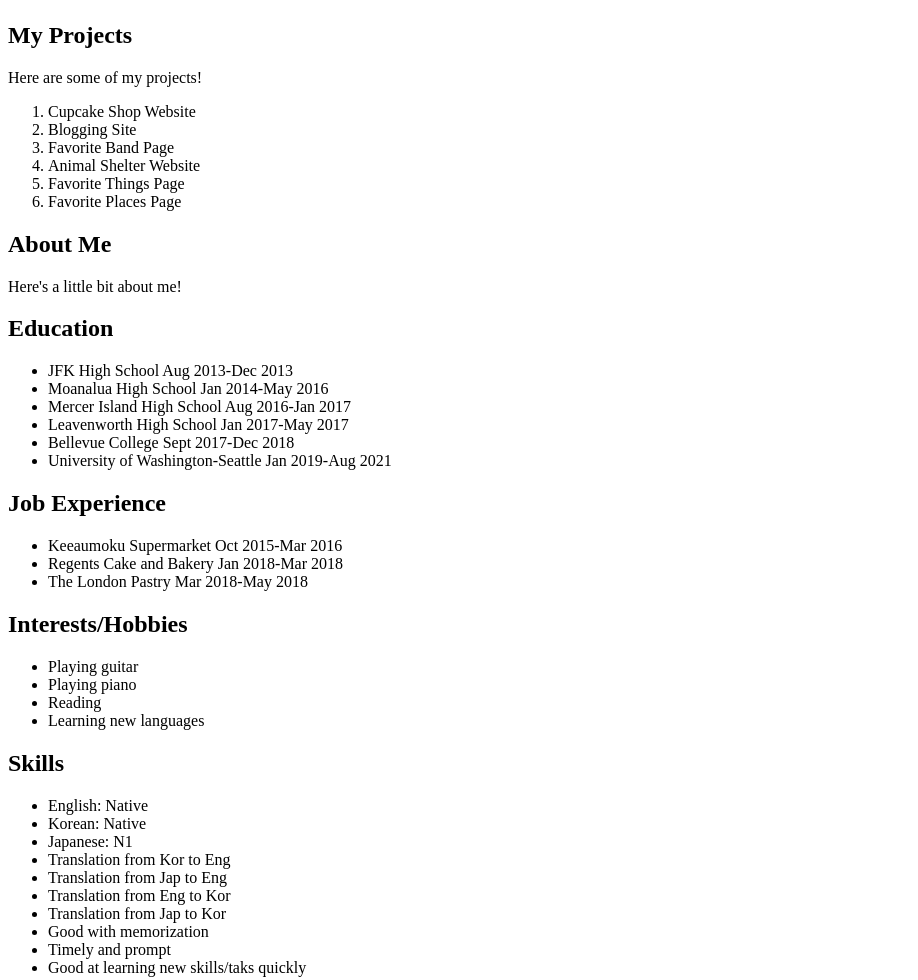
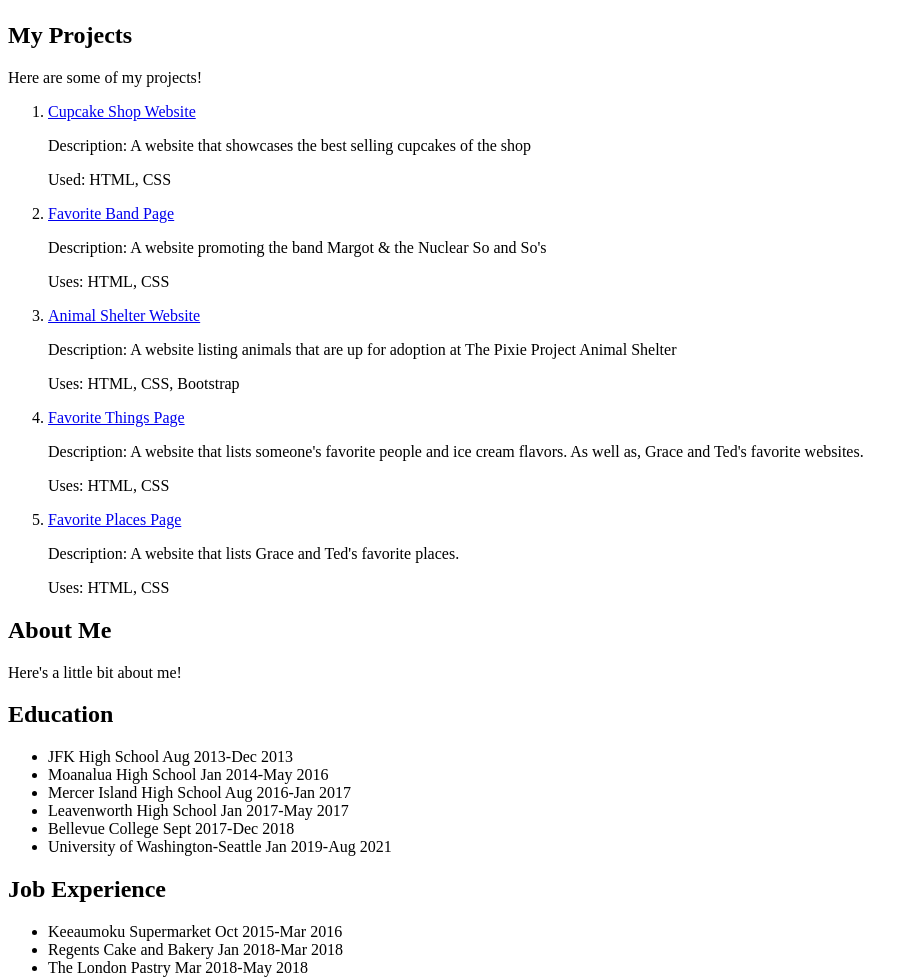
Before and after one commit to g-lee2/Portfolio-landing-page, a plain HTML site: page index.html in a window 1280 px wide. Shown: the part 1642-2622 px from the top of the page, without its empty margins (0-918 px from the left). Drawn offline with Linux system fonts and the light colour scheme.

Commit message:
add description of each project and links

```diff
--- a/index.html
+++ b/index.html
@@ -11,12 +11,21 @@
   <h2>My Projects</h2>
   <p>Here are some of my projects!</p>
   <ol>
-    <li>Cupcake Shop Website</li>
-    <li>Blogging Site</li>
-    <li>Favorite Band Page</li>
-    <li>Animal Shelter Website</li>
-    <li>Favorite Things Page</li>
-    <li>Favorite Places Page</li>
+    <li><a href="https://github.com/g-lee2/Cupcake-shop">Cupcake Shop Website</a></li>
+      <p>Description: A website that showcases the best selling cupcakes of the shop</p>
+      <p>Used: HTML, CSS</p>
+    <li><a href="https://github.com/g-lee2/Favorite-band">Favorite Band Page</a></li>
+      <p>Description: A website promoting the band Margot & the Nuclear So and So's</p>
+      <p>Uses: HTML, CSS</p>
+    <li><a href="https://github.com/g-lee2/animal-shelter-website">Animal Shelter Website</a></li>
+      <p>Description: A website listing animals that are up for adoption at The Pixie Project Animal Shelter</p>
+      <p>Uses: HTML, CSS, Bootstrap</p>
+    <li><a href="https://g-lee2.github.io/my-first-webpage/">Favorite Things Page</a></li>
+      <p>Description: A website that lists someone's favorite people and ice cream flavors. As well as, Grace and Ted's favorite websites.</p>
+      <p>Uses: HTML, CSS</p>
+    <li><a href="https://g-lee2.github.io/my-first-webpage/favorite-places">Favorite Places Page</a></li>
+      <p>Description: A website that lists Grace and Ted's favorite places.</p>
+      <p>Uses: HTML, CSS</p>
   </ol>
 
 
@@ -58,7 +67,7 @@
     <li>Translation from Jap to Kor</li>
     <li>Good with memorization</li>
     <li>Timely and prompt</li>
-    <li>Good at learning new skills/taks quickly</li>
+    <li>Good at learning new skills/tasks quickly</li>
   </ul>
   <p>Thanks for checking out my portfolio!</p>
 </body>
```
